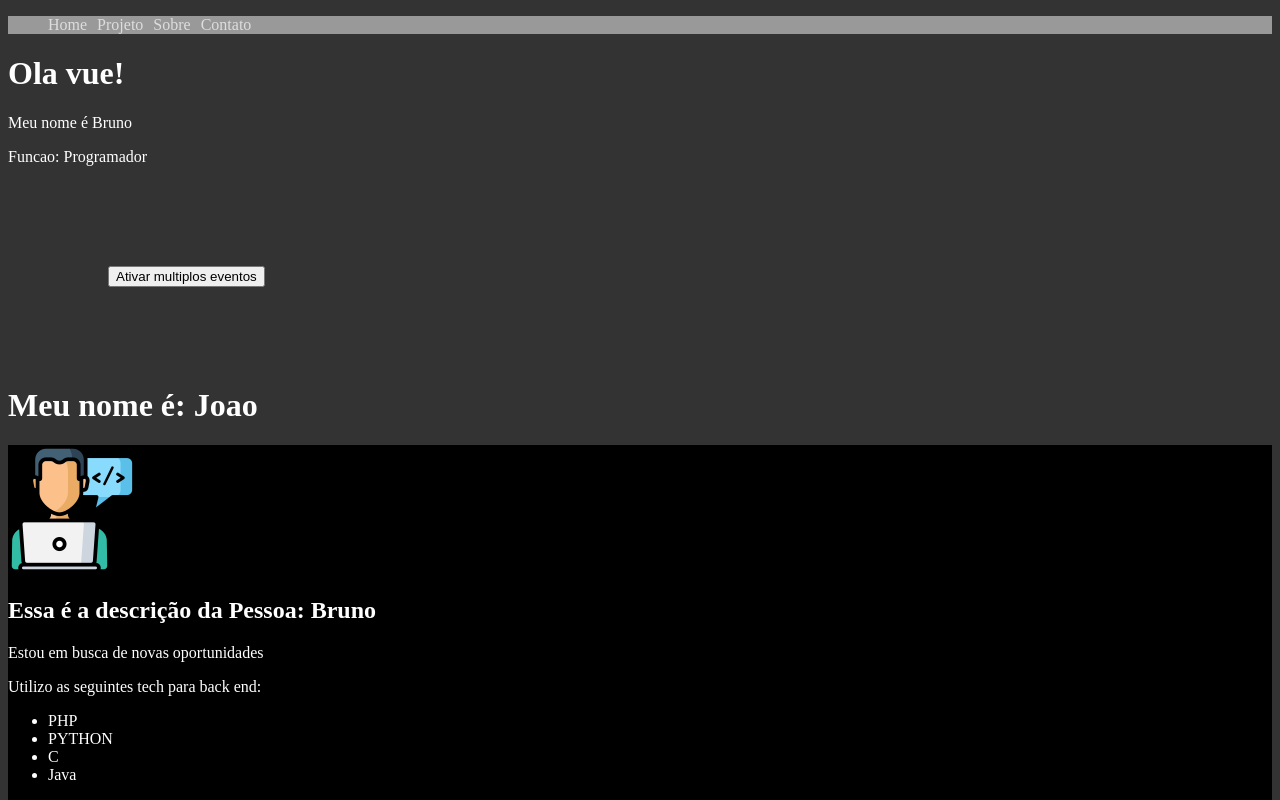
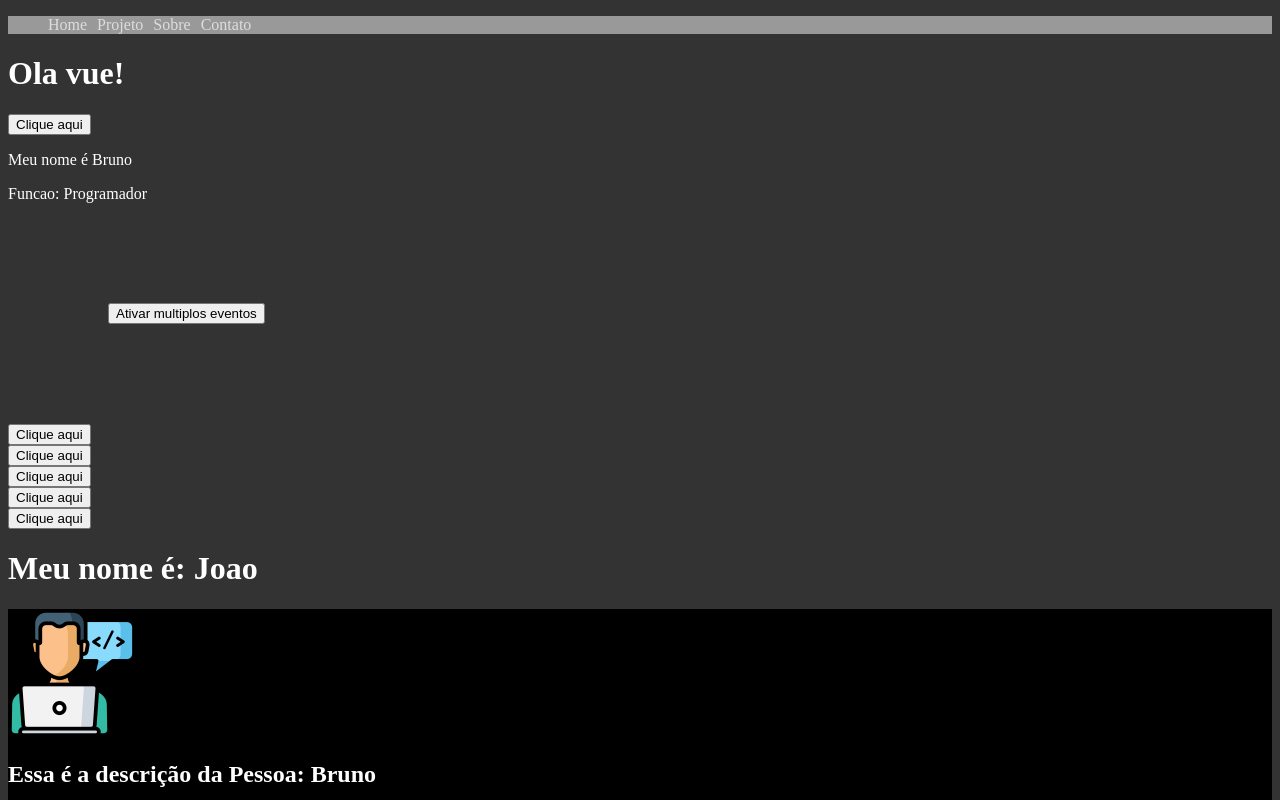
Before and after one commit to brunopautz/aprendendo-vue-3, a Vue app: page / in a window 1280 px wide. Shown: the top 800 px of the page. Built offline with nearby package versions, Linux system fonts and the light colour scheme.

Commit message:
Reutilização de componentes

```diff
--- a/src/components/PrimeiroComponente.vue
+++ b/src/components/PrimeiroComponente.vue
@@ -1,20 +1,30 @@
 <template>
     <div>
         <h1>Ola vue!</h1>
+        <Reutilizando />
+
         <p>Meu nome é {{ nome }}</p>
         <p>Funcao: {{ profissao }}</p>
         <MultiplosEventos />
+        <Reutilizando />
+        <Reutilizando />
+        <Reutilizando />
+        <Reutilizando />
+        <Reutilizando />
+
     </div>
 </template>
 
 <script>
 
 import MultiplosEventos from './MultiplosEventos.vue'
+import Reutilizando from './Reutilizando.vue'
 
 export default {
     name: 'Primeiro componente',
     components: {
-        MultiplosEventos
+        MultiplosEventos,
+        Reutilizando
     },
     data() {
         return {
--- /dev/null
+++ b/src/components/Reutilizando.vue
@@ -0,0 +1,22 @@
+<template>
+    <div>
+        <button @click="ativar" > Clique aqui</button>
+        <span v-show="ativou">Ativado</span>
+    </div>
+</template>
+
+<script>
+export default {
+    name: 'Reutilizando',
+    data() {
+        return {
+            ativou: false
+        }
+    },
+    methods:{
+        ativar(){
+            this.ativou = !this.ativou
+        }
+    }
+}
+</script>
```
